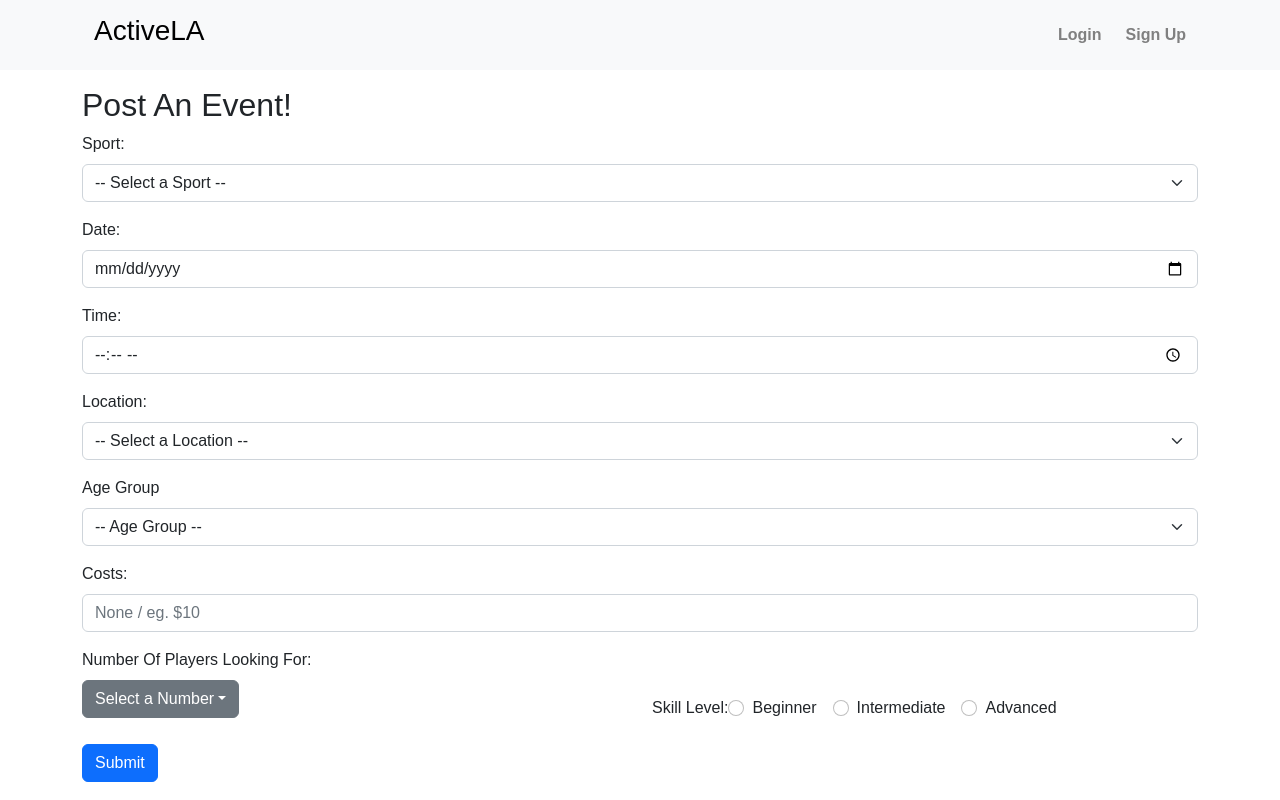
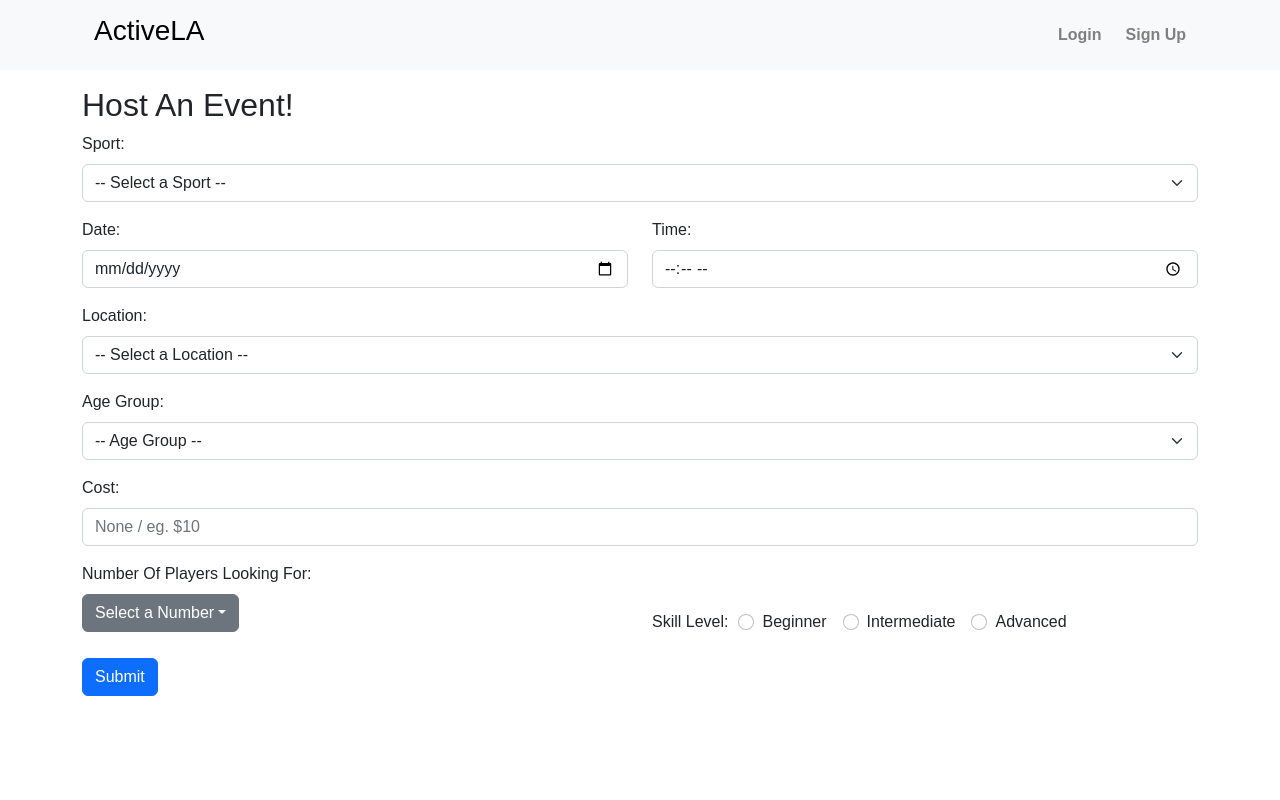
Before and after one commit to TayKaiJun/ActiveLA, a React (Create React App) app in the folder client/: page /PostEvent in a window 1280 px wide. Built offline with nearby package versions, Linux system fonts and the light colour scheme.

Commit message:
Added some styling, fixed typos.
- Page is finalized, no more edits needed

```diff
--- a/client/src/pages/Post-Event/index.jsx
+++ b/client/src/pages/Post-Event/index.jsx
@@ -148,7 +148,7 @@ function postEvent() {
 
   return (
     <PageLayout>
-      <h2>Post An Event!</h2>
+      <h2>Host An Event!</h2>
 
       <Form>
         <Form.Group className="mb-3" controlId="name">
@@ -177,8 +177,8 @@ function postEvent() {
           </Form.Select>
           <Form.Control.Feedback type="invalid">{errors.name}</Form.Control.Feedback>
         </Form.Group>
-
-        <Form.Group className="mb-3" controlId="date">
+        <Row>
+          <Form.Group as={Col} className="mb-3" controlId="date">
             <Form.Label>Date: </Form.Label>
             <Form.Control
               type="date"
@@ -190,7 +190,7 @@ function postEvent() {
             <Form.Control.Feedback type="invalid">{errors.date}</Form.Control.Feedback>
           </Form.Group>
 
-        <Form.Group className="mb-3" controlId="time">
+          <Form.Group as={Col} className="mb-3" controlId="time">
             <Form.Label>Time:</Form.Label>
             <Form.Control
               type="time"
@@ -201,7 +201,7 @@ function postEvent() {
             />
             <Form.Control.Feedback type="invalid">{errors.time}</Form.Control.Feedback>
           </Form.Group>
-
+        </Row>
         <Form.Group className="mb-3" controlId="location">
           <Form.Label>Location:</Form.Label>
           <Form.Select
@@ -224,7 +224,7 @@ function postEvent() {
         </Form.Group>
 
         <Form.Group className="mb-3" controlId="ageGroup">
-          <Form.Label>Age Group</Form.Label>
+          <Form.Label>Age Group: </Form.Label>
           <Form.Select
             type="text"
             value={form.ageGroup}
@@ -255,7 +255,7 @@ function postEvent() {
         </Form.Group> */}
 
         <Form.Group className="mb-3" controlId="costs">
-          <Form.Label>Costs:</Form.Label>
+          <Form.Label>Cost:</Form.Label>
           <Form.Control
             type="text"
             placeholder="None / eg. $10"
@@ -293,7 +293,7 @@ function postEvent() {
           <Form.Group as={Col} className="mt-5" id="skillLevel">
             {["radio"].map((type) => (
               <div key={`inline-${type}`} className="mb-3">
-                <Form.Label>Skill Level: </Form.Label>
+                <Form.Label style={{ paddingRight: "10px" }}>Skill Level: </Form.Label>
                 <Form.Check
                   inline
                   label="Beginner"
```
Lines whose indentation alone changed are shown as unchanged.
